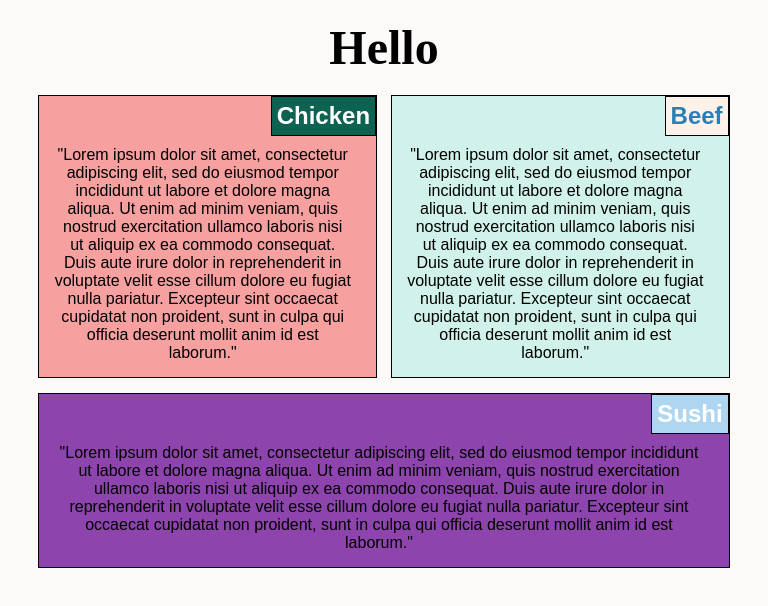
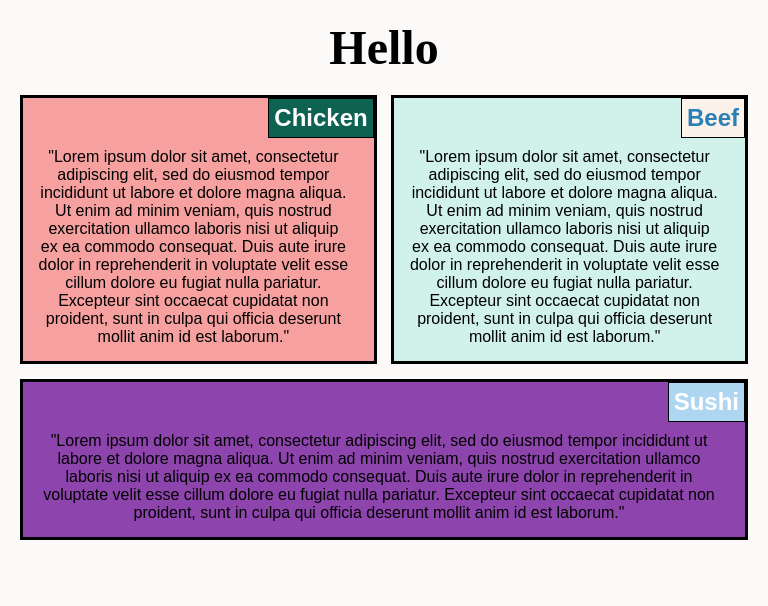
Before and after one commit to myrikay/myrikay.github.io, a plain HTML site: page responsivedesign/index.html in a window 768 px wide. Drawn offline with Linux system fonts and the light colour scheme.

Commit message:
Change spacing

```diff
--- a/responsivedesign/responsive.css
+++ b/responsivedesign/responsive.css
@@ -49,7 +49,7 @@ h2 {
 
 section {
   position: relative;
-  width: 90%;
+  width: 100%;
   margin: auto;
 }
 
@@ -67,7 +67,7 @@ div {
   width: 90%;
   margin: auto;
   padding: 45px 20px 10px 10px;
-  border: 1px solid black;
+  border: 3px solid black;
 }
 
 p {
@@ -82,9 +82,15 @@ p {
 }
 
 @media (min-width: 768px) and (max-width: 991px) {
+
+  body {
+    margin: 0 20px;
+  }
+
   article {
     float: left;
   }
+
   #first, #second {
     width: 50%;
     margin: 0;
```
